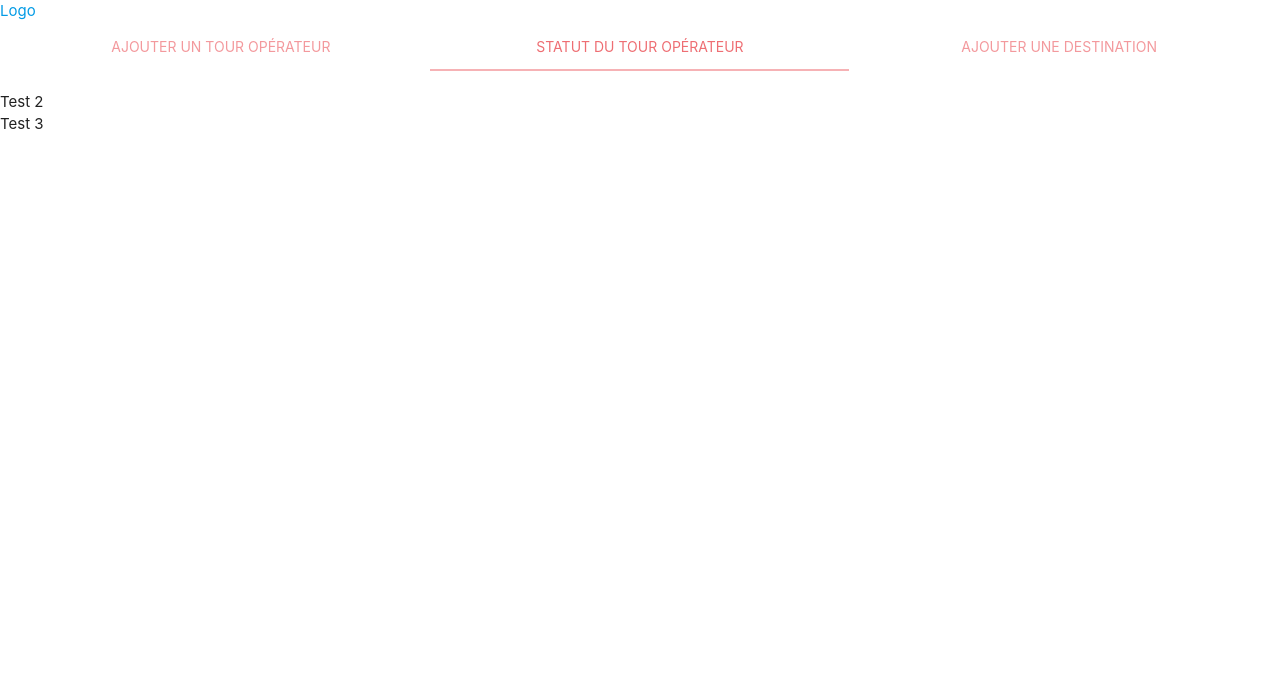
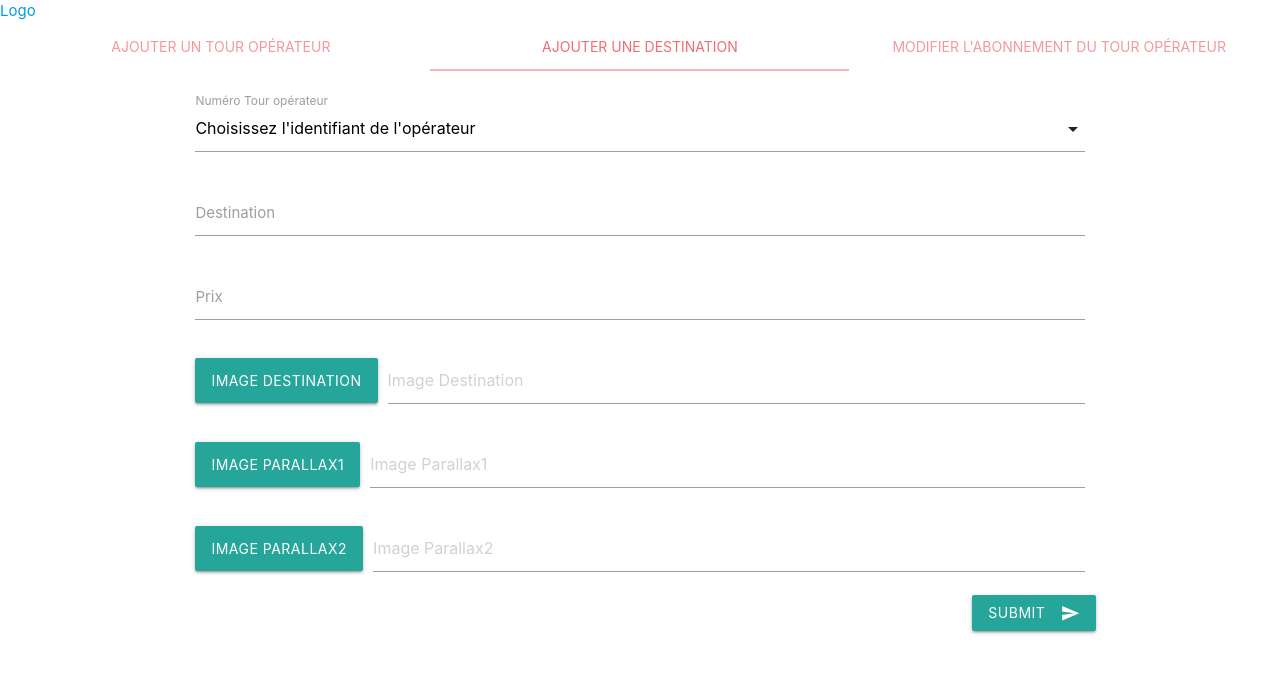
Before and after one commit to leojen23/ComparOperator, a PHP site: page /views/admin.php in a window 1280 px wide, after a click on "AJOUTER UNE DESTINATION". Shown: the top 673 px of the page. Run offline with PHP 8.4, Linux system fonts and the light colour scheme; some libraries are stand-ins or nearby versions.

Commit message:
form admin finish create page admin php on data
Signed-off-by: VEROFOREST <xvforest@orange.fr>

```diff
--- a/assets/js/script.js
+++ b/assets/js/script.js
@@ -46,3 +46,9 @@ document.addEventListener('DOMContentLoaded', function() {
     var elem = document.querySelector('.tabs');
      var options = {}
      var instance = M.Tabs.init(elem, options);
+
+// init forms destination select--------------------------------------------------
+  document.addEventListener('DOMContentLoaded', function() {
+    var elems = document.querySelectorAll('select');
+    var instances = M.FormSelect.init(elems, null);
+  });
--- a/views/admin.php
+++ b/views/admin.php
@@ -3,26 +3,24 @@
 <a href="../index.php" class="brand-logo center">Logo</a>
 <body>
 
- <div class="row">
+<div class="row">
 
 
  <!-- TAB ------------------------------------------ -->
     <div class="col s12">
       <ul class="tabs">
         <li class="tab active col s4"><a href="#test1">Ajouter un Tour Opérateur</a></li>
-        <li class="tab active col s4"><a  href="#test2">Statut du tour opérateur</a></li>
-        <li class="tab active col s4"><a href="#test4">Ajouter une Destination</a></li>
+        <li class="tab active col s4"><a href="#test2">Ajouter une Destination</a></li>
+        <li class="tab active col s4"><a href="#test3">Modifier l'abonnement du Tour Opérateur</a></li>
       </ul>
     </div>
 
 
-
-
-
+  <!-- operator---------------------------------------------------------------------- -->
     <div id="test1" class="col s12">
         <div class="row">
           <div class="container">
-            <form class="col s12">
+            <form action="adminForm.php" method="POST" class="col s12">
               <div class="row">
 
                 <div class="input-field col s12">
@@ -72,7 +70,7 @@
 
 
               <div>
-                <button class="btn waves-effect waves-light" type="submit" name="action">Submit
+                <button class="btn waves-effect waves-light right" type="submit" name="action">Submit
                 <i class="material-icons right">send</i>
               </button>
               </div>
@@ -87,13 +85,128 @@
 
 
 
+  <!-- destinations --------------------------------------------------------------------->
+    <div id="test2" class="col s12">
+      <div class="row">
+        <div class="container">
+          <form action="adminForm.php" method="POST" class="col s12">
+            <div class="row">
+              <div class="input-field col s12">
+                <select>
+                  <option value="" disabled selected>Choisissez l'identifiant de l'opérateur </option>
+                  <option name="id_operator_destination" value="1">1</option>
+                  <option value="2">2</option>
+                  <option value="3">3</option>
+                </select>
+                <label>Numéro Tour opérateur</label>
+              </div>
+
+              <div class="input-field col s12">
+                <input id="name" name="location" type="text" class="validate">
+                <label for="name">Destination</label>
+              </div>
+
+              <div class="input-field col s12">
+                <input id="grade" name="price" type="text" class="validate">
+                <label for="Grade">Prix</label>
+              </div>
 
 
+              <div class = "file-field input-field col s12">
+                <div class = "btn">
+                    <span>Image destination</span>
+                    <input type ="file" />
+                </div>
 
-    <div id="test2" class="col s12">Test 2</div>
-    <div id="test3" class="col s12">Test 3</div>
+                <div class = "file-path-wrapper">
+                    <input class = "file-path validate" type = "text" placeholder="Image Destination" name="cardpic"/>
+                </div>
+              </div>
+              <div class = "file-field input-field col s12">
+                <div class = "btn">
+                    <span>Image Parallax1</span>
+                    <input type ="file" />
+                </div>
 
+                <div class = "file-path-wrapper">
+                    <input class = "file-path validate" type = "text" placeholder="Image Parallax1" name="parallax_1"/>
+                </div>
+              </div>
+              <div class = "file-field input-field col s12">
+                <div class = "btn">
+                  <span>Image Parallax2</span>
+                  <input type ="file" />
+                </div>
+
+                <div class = "file-path-wrapper">
+                    <input class = "file-path validate" type = "text" placeholder="Image Parallax2" name="parallax_2"/>
+                </div>
+              </div>
+
+
+              <div>
+                <button class="btn waves-effect waves-light right" type="submit" name="action">Submit
+                <i class="material-icons right">send</i>
+                </button>
+              </div>
+            </div>
+          </form>
+        </div>
+      </div>
+
+    </div>
+
+
+  <!-- modification abonnement --------------------------------------------------------------------->
+  <div id="test3" class="col s12">
+    <div class="row">
+        <div class="container">
+          <form action="adminForm.php" method="POST" class="col s12">
+            <div class="row">
+              <div class="input-field col s12">
+                <select>
+                  <option value="" disabled selected>Choisissez votre tour opérateur </option>
+                  <option name="id_operator_destination" value="easy jet">Easy jet</option>
+                  <option value="toto">toto</option>
+                  <option value="tata">tata</option>
+                </select>
+                <label>Nom du Tour opérateur</label>
+              </div>
+              <div>
+                <input type="hidden"name="idoperator">
+              </div>
+            </div>
+
+            <div class="row">
+              <div class="col s12 m5">
+                <div class="card-panel teal grey">
+                  <input type="text" name="status">
+                  <label for="typestatus">affiche le statut actuel</label>
+                </div>
+              </div>
+            </div>
+            <div class="row">
+              <div class="input-field col s12">
+                  <select>
+                    <option value="" disabled selected>Devenir premium </option>
+                    <option name="id_operator_destination" value="easy jet">Premium</option>
+
+                  </select>
+                  <label>Nom du Tour opérateur</label>
+              </div>
+            </div>
+            <div>
+              <button class="btn waves-effect waves-light right" type="submit" name="action">Submit
+              <i class="material-icons right">send</i>
+              </button>
+            </div>
+
+          </form>
+        </div>
+    </div>
   </div>
+
+</div>
 
 
 
```
Also changed, not shown: data/adminForm.php (added).
